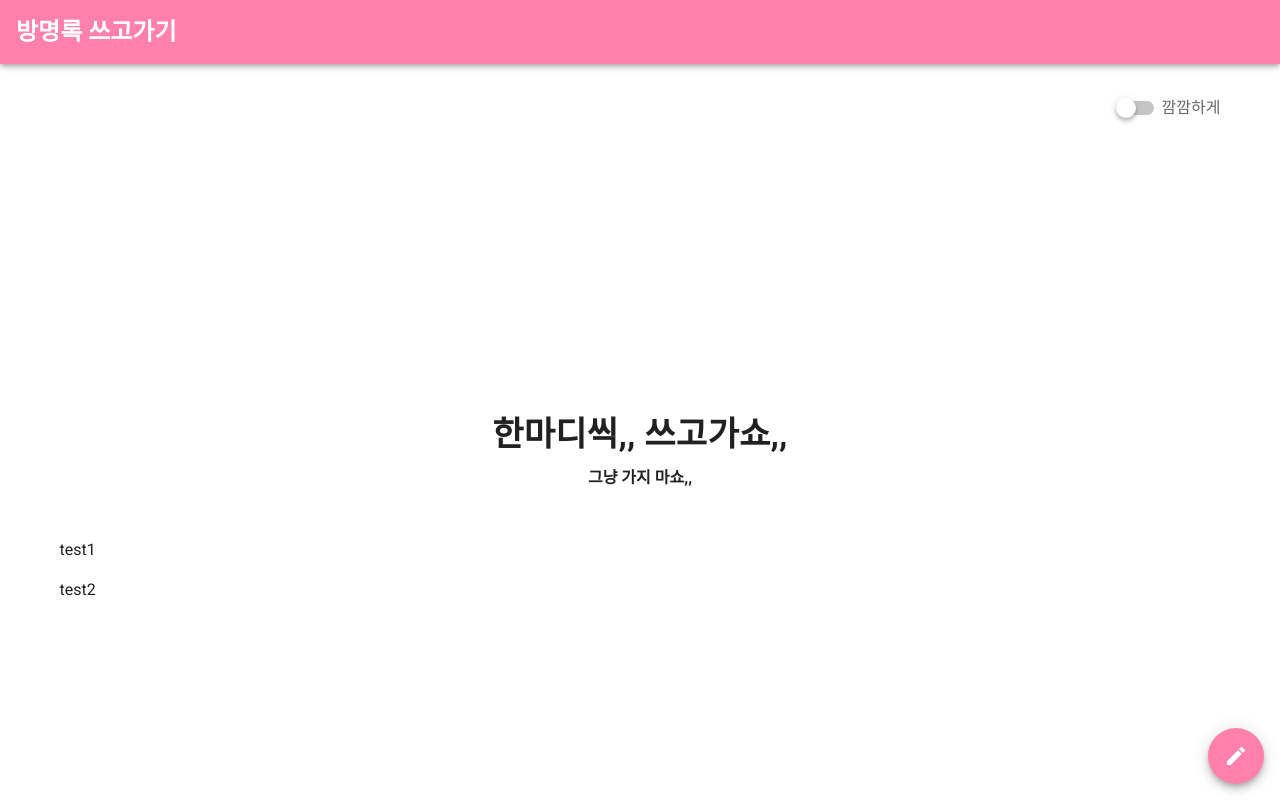
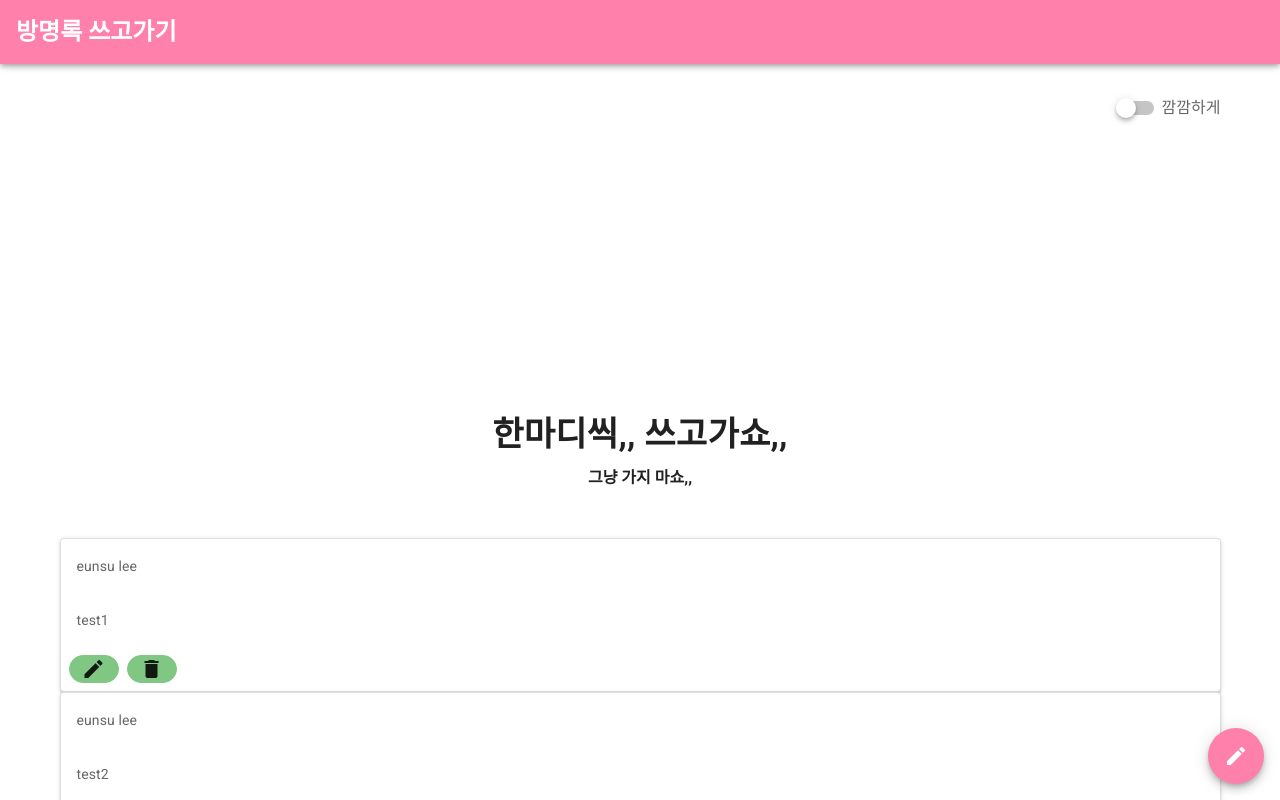
Before and after one commit to eunsueunsu/basic-board, a Vue app: page / in a window 1280 px wide. Shown: the top 800 px of the page. Built offline with nearby package versions, Linux system fonts and the light colour scheme.

Commit message:
add v-card

```diff
--- a/src/components/ContentsList.vue
+++ b/src/components/ContentsList.vue
@@ -1,9 +1,22 @@
 <template>
   <v-container>
     <v-list>
-      <div v-for="data in list" :key="data.id">
-        <p>{{data.content}}</p>
-      </div>
+      <v-card elevation="2" outlined rounded v-for="data in list" :key="data.id">
+        <v-card-subtitle>{{ data.name }}</v-card-subtitle>
+        <v-card-subtitle>{{ data.content }}</v-card-subtitle>
+        <v-card-actions>
+          <v-btn small rounded outlined class="secondary">
+            <v-icon>mdi-pencil</v-icon>
+
+          </v-btn>
+          <v-btn small rounded outlined class="secondary">
+            <v-icon>
+              mdi-delete
+            </v-icon>
+          </v-btn>
+        </v-card-actions>
+      </v-card>
+
     </v-list>
   </v-container>
 
@@ -12,10 +25,13 @@
 <script>
 export default {
   name: "ContentsList",
-  data : ()=> ({
+  data: () => ({
     list: [
-      {id :1, content : "test1"},
-      {id :2, content : "test2"},
+      {id: 1, name: "eunsu lee", content: "test1 "},
+      {id: 2, name: "eunsu lee", content: "test2"},
+      {id: 3, name: "eunsu lee", content: "test2"},
+      {id: 4, name: "eunsu lee", content: "test2"},
+      {id: 5, name: "eunsu lee", content: "test2"},
     ]
   })
 }
```
